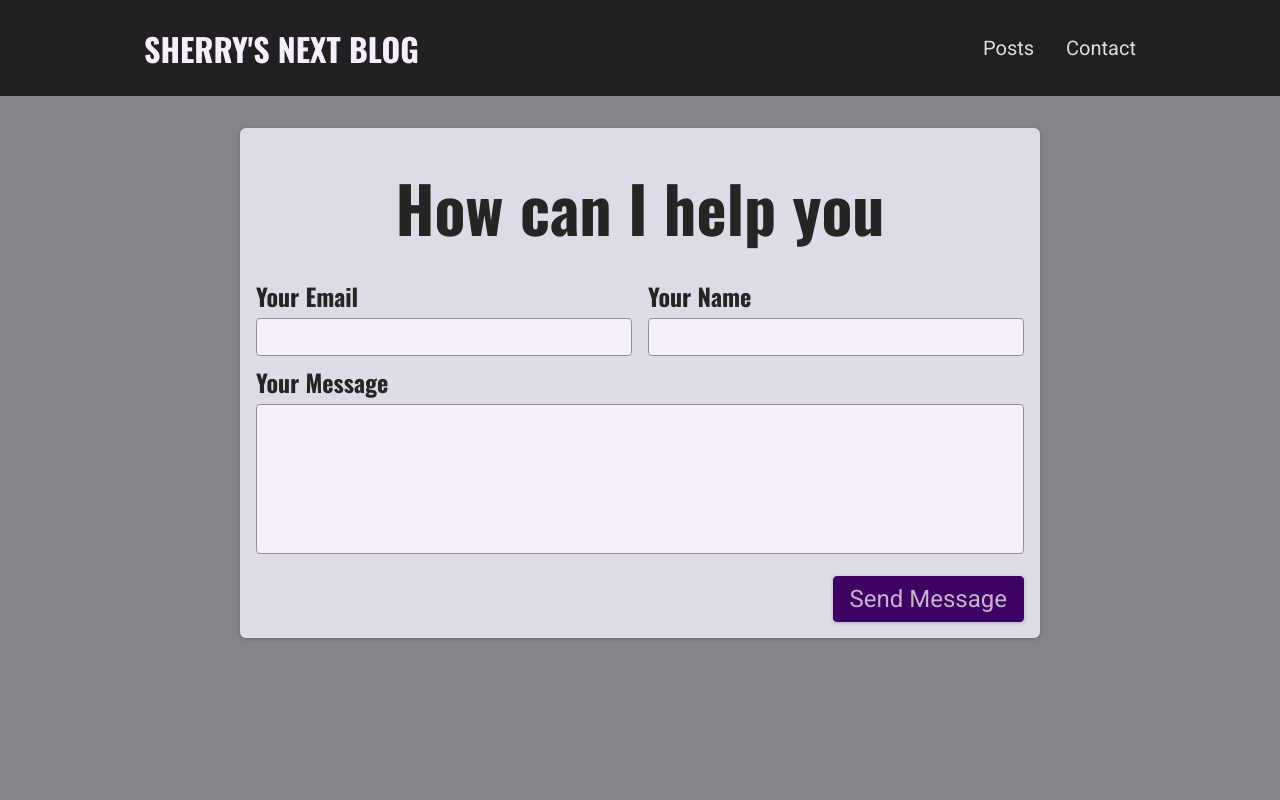
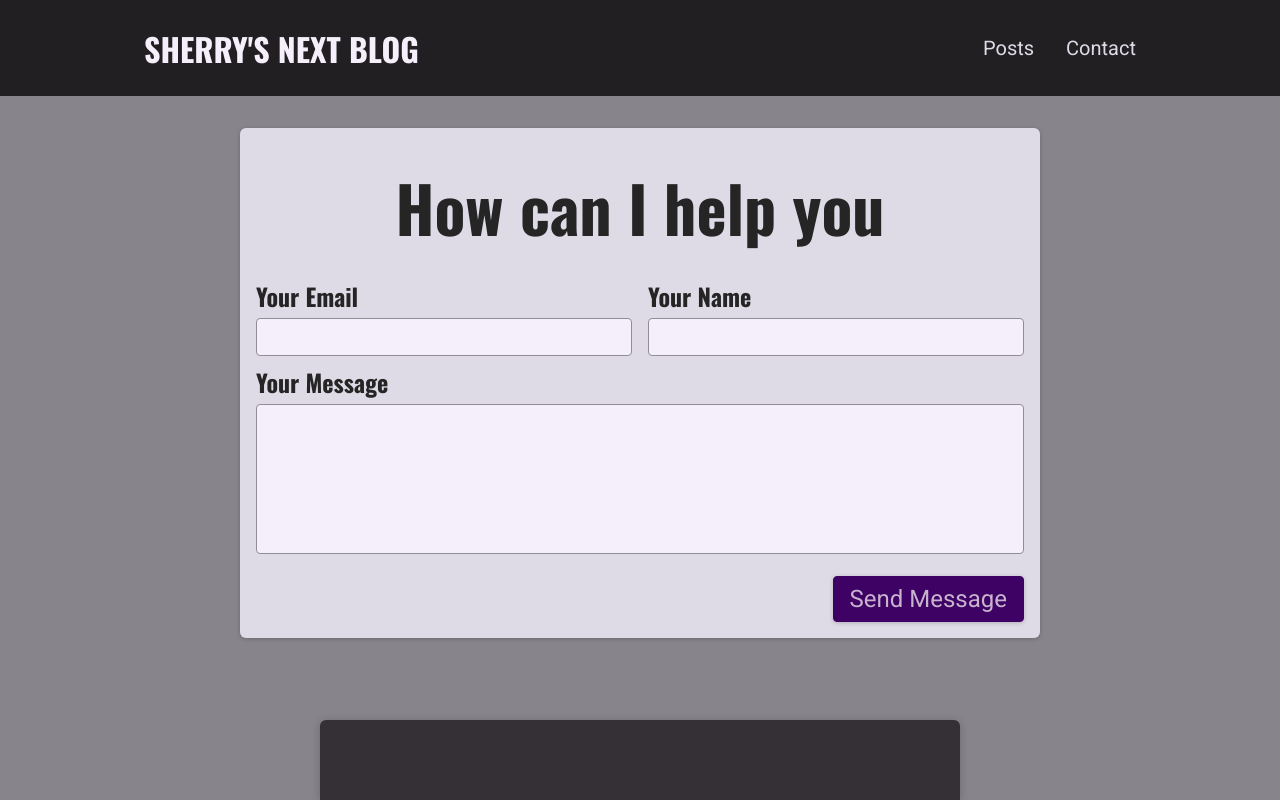
Before and after one commit to Sherry90/nextjs-blog, a Next.js app: page /contact in a window 1280 px wide. Built offline with nearby package versions, Linux system fonts and the light colour scheme.

Commit message:
Notification rendering

```diff
--- a/components/contact/contact-from.js
+++ b/components/contact/contact-from.js
@@ -1,25 +1,70 @@
+import { useState } from "react";
+
 import classes from "./contact-form.module.css";
-import { useState } from "react";
+import Notification from "../ui/notification";
+
+const sendContactData = async (contactDetails) => {
+  const response = await fetch("/api/contact", {
+    method: "POST",
+    body: JSON.stringify(contactDetails),
+    headers: {
+      "Content-Type": "application/json",
+    },
+  });
+
+  const data = await response.json();
+
+  if (!response.ok) {
+    throw new Error(data.message || "Something went wrong!");
+  }
+};
 
 const ContactFrom = () => {
   const [enteredEmail, setEnteredEmail] = useState("");
   const [enteredName, setEnteredName] = useState("");
   const [enteredMessage, setEnteredMessage] = useState("");
-  const sendMessageHandler = (event) => {
+  const [requestStatus, setRequestStatus] = useState("");
+  const [requestError, setRequestError] = useState("");
+
+  const sendMessageHandler = async (event) => {
     event.preventDefault();
 
-    fetch("/api/contact", {
-      method: "POST",
-      body: JSON.stringify({
+    setRequestStatus("pending");
+
+    try {
+      await sendContactData({
         email: enteredEmail,
         name: enteredName,
         message: enteredMessage,
-      }),
-      headers: {
-        "Content-Type": "application/json",
-      },
-    });
+      });
+      setRequestStatus("success");
+    } catch (error) {
+      setRequestError(error.message);
+      setRequestStatus("error");
+    }
   };
+
+  let notification = {};
+
+  if (requestStatus === "pending") {
+    notification = {
+      status: "pending",
+      title: "Sending message",
+      message: "Your message is on its way!",
+    };
+  } else if (requestStatus === "success") {
+    notification = {
+      status: "success",
+      title: "Success!",
+      message: "Message sent successfully",
+    };
+  } else if (requestStatus === "error") {
+    notification = {
+      status: "error",
+      title: "Error!",
+      message: requestError,
+    };
+  }
 
   return (
     <section className={classes.contact} onSubmit={sendMessageHandler}>
@@ -61,6 +106,13 @@
           <button>Send Message</button>
         </div>
       </form>
+      {notification && (
+        <Notification
+          status={notification.status}
+          title={notification.title}
+          message={notification.message}
+        />
+      )}
     </section>
   );
 };
--- /dev/null
+++ b/components/ui/notification.js
@@ -0,0 +1,17 @@
+import classes from "./notification.module.css";
+
+const Notification = (props) => {
+  const { title, message, status } = props;
+
+  const statusClasses = status === "success" ? classes.success : status === "error" ? classes.error : "";
+  const cssClasses = `${classes.notification} ${statusClasses}`;
+
+  return (
+    <div className={cssClasses}>
+      <h2>{title}</h2>
+      <p>{message}</p>
+    </div>
+  );
+};
+
+export default Notification;
--- /dev/null
+++ b/components/ui/notification.module.css
@@ -0,0 +1,43 @@
+.notification {
+  display: flex;
+  justify-content: space-between;
+  align-items: center;
+  color: var(--color-grey-100);
+  background-color: var(--color-grey-800);
+  padding: 0 var(--size-8);
+  box-shadow: 0 1px 8px rgba(0, 0, 0, 0.2);
+  position: fixed;
+  height: 5rem;
+  bottom: 0;
+  width: 100%;
+  left: 0;
+  border-top-right-radius: 0;
+  border-top-left-radius: 0;
+}
+
+.notification h2 {
+  font-size: var(--size-6);
+  margin: 0;
+}
+
+.notification p {
+  margin: 0;
+}
+
+.success {
+  background-color: var(--color-success-500);
+  color: var(--color-grey-800);
+}
+
+.error {
+  background-color: var(--color-error-500);
+}
+
+@media (min-width: 768px) {
+  .notification {
+    width: 40rem;
+    left: calc(50% - 20rem);
+    border-top-right-radius: 6px;
+    border-top-left-radius: 6px;
+  }
+}
```
